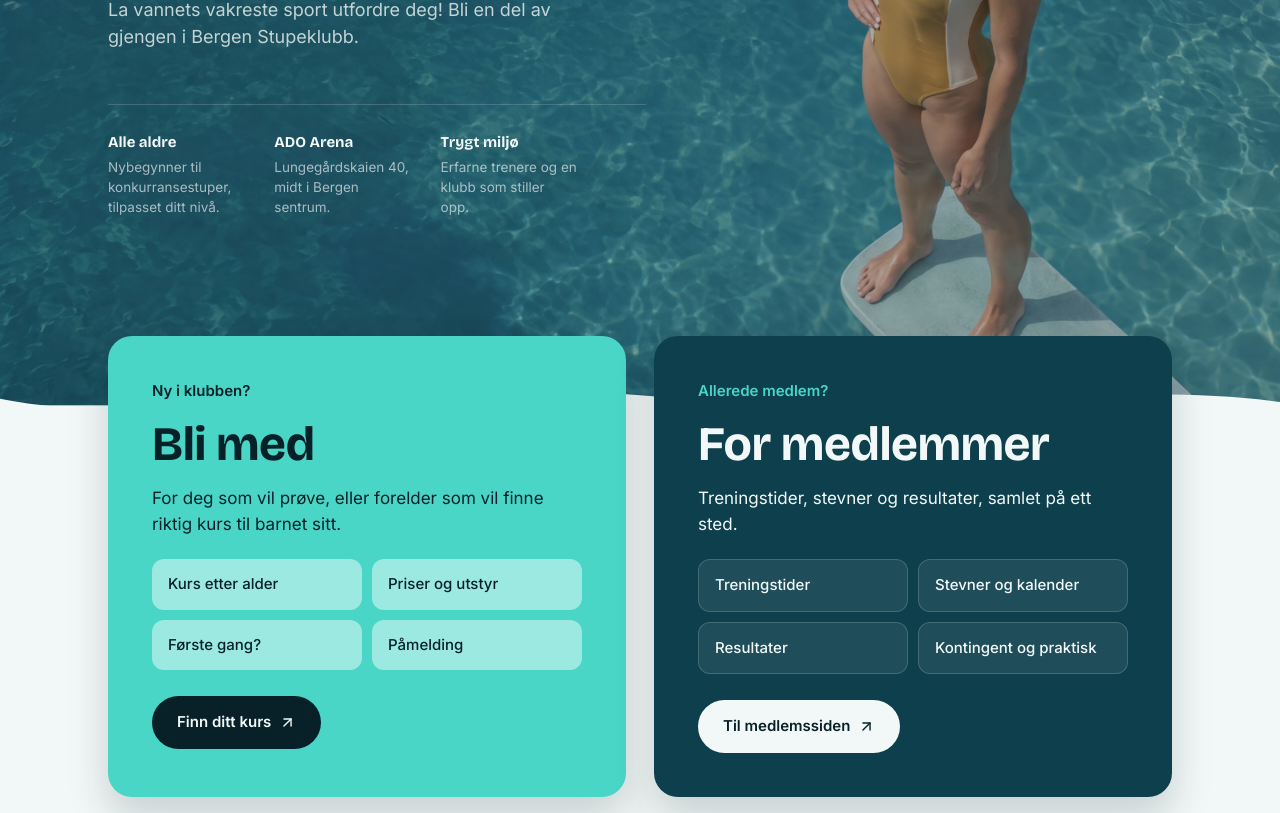
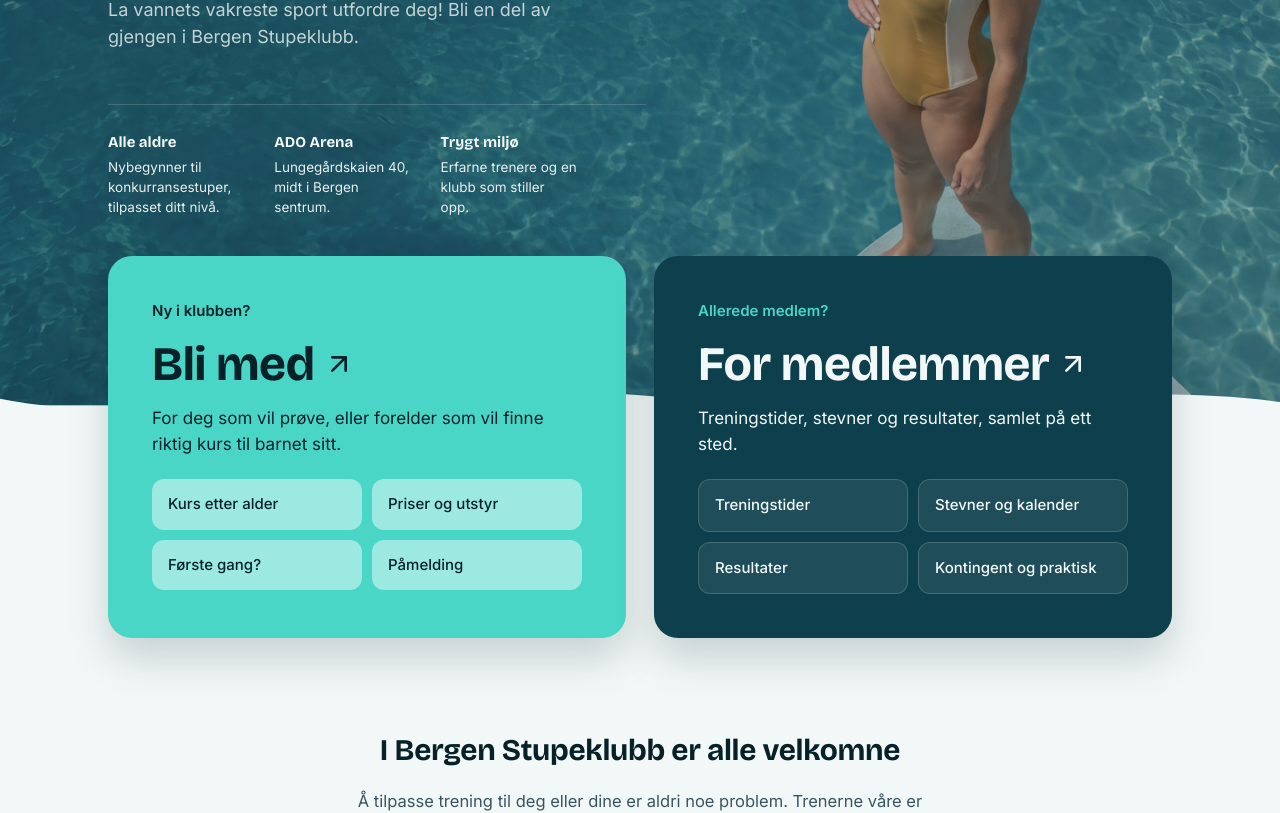
Before and after one commit to VareggMedia/Project-Stupeklubb, a Next.js app: page / in a window 1280 px wide. Shown: the part 400-1213 px from the top of the page. Built offline with nearby package versions, Linux system fonts and the light colour scheme.

Commit message:
endringer til door cards

```diff
--- a/src/app/components/navbar.tsx
+++ b/src/app/components/navbar.tsx
@@ -40,7 +40,7 @@ export default function Navbar() {
                 key={l.href}
                 href={l.href}
                 aria-current={isActive(l.href) ? "page" : undefined}
-                className={`text-[14.5px] font-medium transition-colors duration-150 hover:text-yellow ${
+                className={`text-[14.5px] font-medium transition-colors duration-150 hover:text-aqua ${
                   isActive(l.href) ? "text-aqua" : "text-foam/82"
                 }`}
               >
--- a/src/app/globals.css
+++ b/src/app/globals.css
@@ -47,3 +47,12 @@
     }
   }
 }
+.pool-background {
+  background-color: #0b7285;
+
+  background-image:
+    linear-gradient(rgba(255, 255, 255, 0.12) 1px, transparent 1px),
+    linear-gradient(90deg, rgba(255, 255, 255, 0.12) 1px, transparent 1px);
+
+  background-size: 32px 32px;
+}
--- a/src/app/layout.tsx
+++ b/src/app/layout.tsx
@@ -21,7 +21,11 @@ export const metadata: Metadata = {
   description: "Bergen Stupeklubb",
 };
 
-export default function RootLayout({ children }: {children: React.ReactNode}) {
+export default function RootLayout({
+  children,
+}: {
+  children: React.ReactNode;
+}) {
   return (
     <html
       lang="nb"
--- a/src/app/page.tsx
+++ b/src/app/page.tsx
@@ -16,7 +16,10 @@ const HERO_STATS = [
     text: "Nybegynner til konkurransestuper, tilpasset ditt nivå.",
   },
   { title: "ADO Arena", text: "Lungegårdskaien 40, midt i Bergen sentrum." },
-  { title: "Trygt miljø", text: "Erfarne trenere og en klubb som stiller opp." },
+  {
+    title: "Trygt miljø",
+    text: "Erfarne trenere og en klubb som stiller opp.",
+  },
 ];
 
 export default function App() {
@@ -44,7 +47,7 @@ export default function App() {
               {HERO_STATS.map((s) => (
                 <div
                   key={s.title}
-                  className="max-w-[16ch] text-[13.5px] text-foam/65"
+                  className="max-w-[16ch] text-[13.5px] text-foam/95"
                 >
                   <strong className="mb-0.75 block font-display text-[15px] text-foam">
                     {s.title}
@@ -61,18 +64,16 @@ export default function App() {
       </section>
 
       {/* DOORS — guide new and existing members to their own page */}
-      <section className="relative z-10 -mt-24 max-[900px]:-mt-16">
+      <section className="relative z-10 -mt-44 max-[900px]:-mt-16">
         <div className="wrap grid grid-cols-2 gap-7 max-[900px]:grid-cols-1 max-[900px]:gap-4">
           <Door
             door={DOORS.new}
             text="For deg som vil prøve, eller forelder som vil finne riktig kurs til barnet sitt."
-            cta="Finn ditt kurs"
             tone="aqua"
           />
           <Door
             door={DOORS.members}
             text="Treningstider, stevner og resultater, samlet på ett sted."
-            cta="Til medlemssiden"
             tone="pool"
           />
         </div>
@@ -126,19 +127,19 @@ export default function App() {
 function Door({
   door,
   text,
-  cta,
   tone,
 }: {
   door: (typeof DOORS)[keyof typeof DOORS];
   text: string;
-  cta: string;
   tone: "aqua" | "pool";
 }) {
   const isAqua = tone === "aqua";
   return (
     <div
-      className={`flex flex-col gap-4.5 rounded-3xl p-11 shadow-[0_20px_40px_rgba(8,33,41,0.18)] max-[900px]:p-7 ${
-        isAqua ? "bg-aqua text-ink" : "bg-pool text-foam"
+      className={`group relative flex flex-col gap-4.5 rounded-3xl p-11 shadow-[0_20px_40px_rgba(8,33,41,0.18)] transition-transform duration-150 hover:-translate-y-1 max-[900px]:p-7 ${
+        isAqua
+          ? "bg-aqua text-ink hover:bg-emerald-300"
+          : "bg-pool text-foam hover:bg-emerald-700"
       }`}
     >
       <span
@@ -147,7 +148,17 @@ function Door({
         {door.eyebrow}
       </span>
       <h2 className="text-[clamp(34px,4vw,48px)] leading-none">
-        {door.label}
+        {/* Stretched link: the ::after overlay makes the whole card clickable */}
+        <Link
+          href={door.href}
+          className="inline-flex items-center gap-2 after:absolute after:inset-0 after:rounded-3xl after:content-['']"
+        >
+          {door.label}
+          <ArrowUpRight
+            size={32}
+            className="transition-transform duration-150 group-hover:translate-x-1 group-hover:-translate-y-1"
+          />
+        </Link>
       </h2>
       <p className="max-w-[40ch] text-[17px]">{text}</p>
       <div className="mt-1 grid grid-cols-2 gap-2.5 max-[480px]:grid-cols-1">
@@ -155,7 +166,7 @@ function Door({
           <Link
             key={l.href}
             href={l.href}
-            className={`rounded-xl px-4 py-3.5 text-[15px] font-medium transition-colors duration-150 ${
+            className={`relative z-10 rounded-xl px-4 py-3.5 text-[15px] font-medium transition-colors duration-150 ${
               isAqua
                 ? "bg-white/45 hover:bg-white/70"
                 : "border border-line-dark bg-white/8 hover:border-aqua"
@@ -165,17 +176,6 @@ function Door({
           </Link>
         ))}
       </div>
-      <Link
-        href={door.href}
-        className={`${buttonStyles.base} mt-2 self-start rounded-full ${
-          isAqua
-            ? "bg-ink text-foam hover:bg-pool"
-            : "bg-foam text-ink hover:bg-white"
-        }`}
-      >
-        {cta}
-        <ArrowUpRight size={17} />
-      </Link>
     </div>
   );
 }
```
